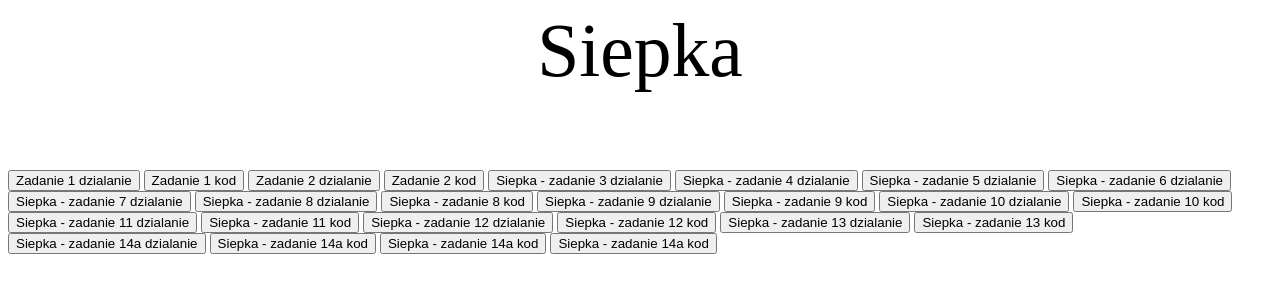
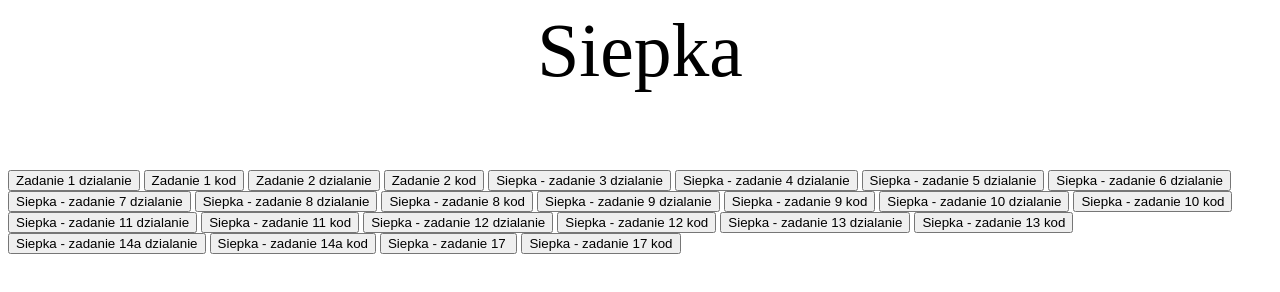
Before and after one commit to Patryk1289/JavaScriptNowy, a plain HTML site: page index.html in a window 1280 px wide. Drawn offline with Linux system fonts and the light colour scheme.

Commit message:
Update index.html

```diff
--- a/index.html
+++ b/index.html
@@ -130,8 +130,8 @@ window.open("zadanie17kod","_blank","toolbar=no,directories=no,menubar=no");
       <input type="button" name="przycisk" value="Siepka - zadanie 13 kod" onclick="WinOpen_Siepka_zadanie13kod(' ')">
    <input type="button" name="przycisk" value="Siepka - zadanie 14a dzialanie" onclick="WinOpen_Siepka_zadanie14a(' ')">
    <input type="button" name="przycisk" value="Siepka - zadanie 14a kod" onclick="WinOpen_Siepka_zadanie14akod(' ')">
-  <input type="button" name="przycisk" value="Siepka - zadanie 14a kod" onclick="WinOpen_Siepka_zadanie17(' ')">
-  <input type="button" name="przycisk" value="Siepka - zadanie 14a kod" onclick="WinOpen_Siepka_zadanie17kod(' ')">
+  <input type="button" name="przycisk" value="Siepka - zadanie 17 " onclick="WinOpen_Siepka_zadanie17(' ')">
+  <input type="button" name="przycisk" value="Siepka - zadanie 17 kod" onclick="WinOpen_Siepka_zadanie17kod(' ')">
 
 
 </form>
```
